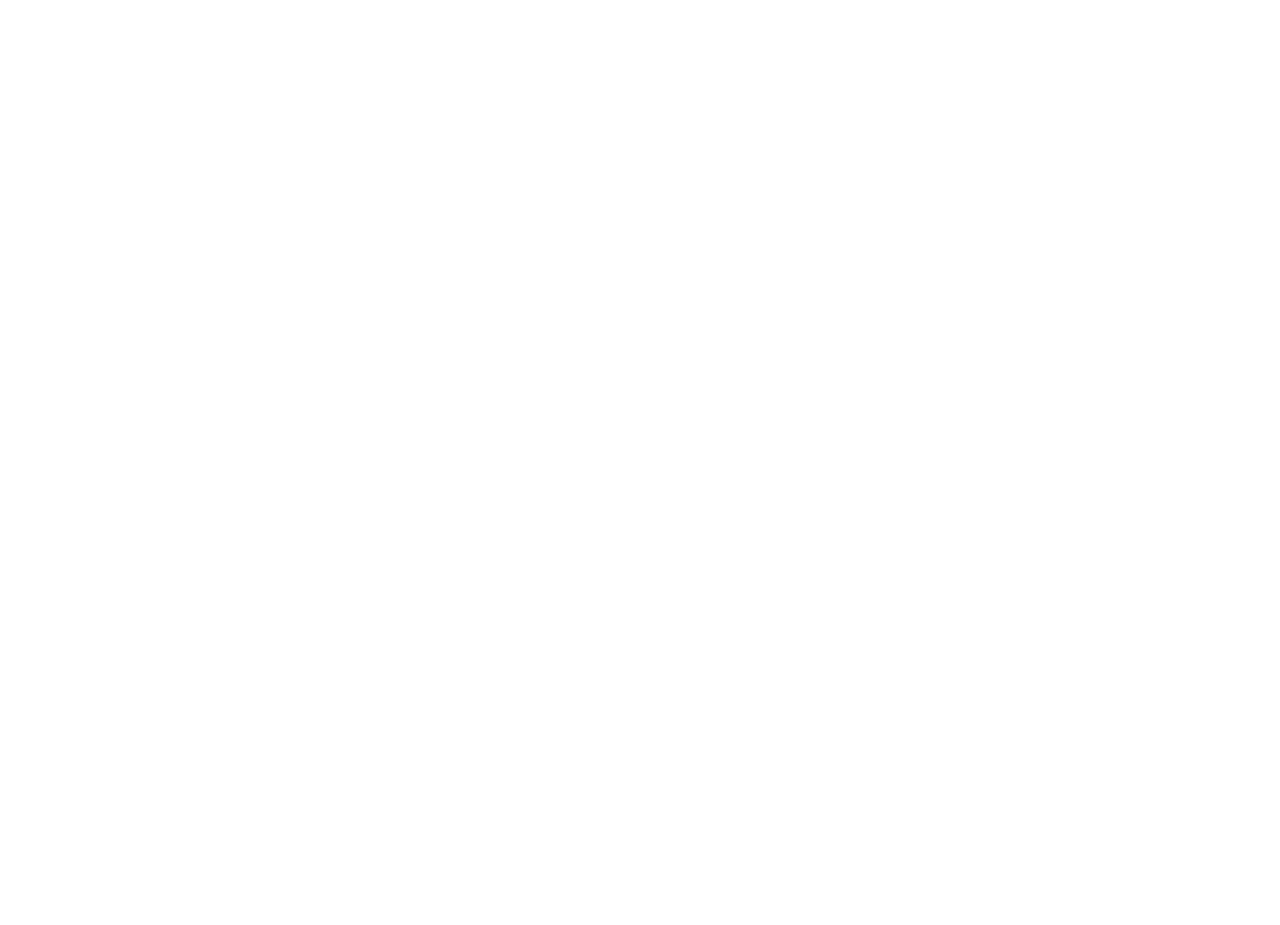
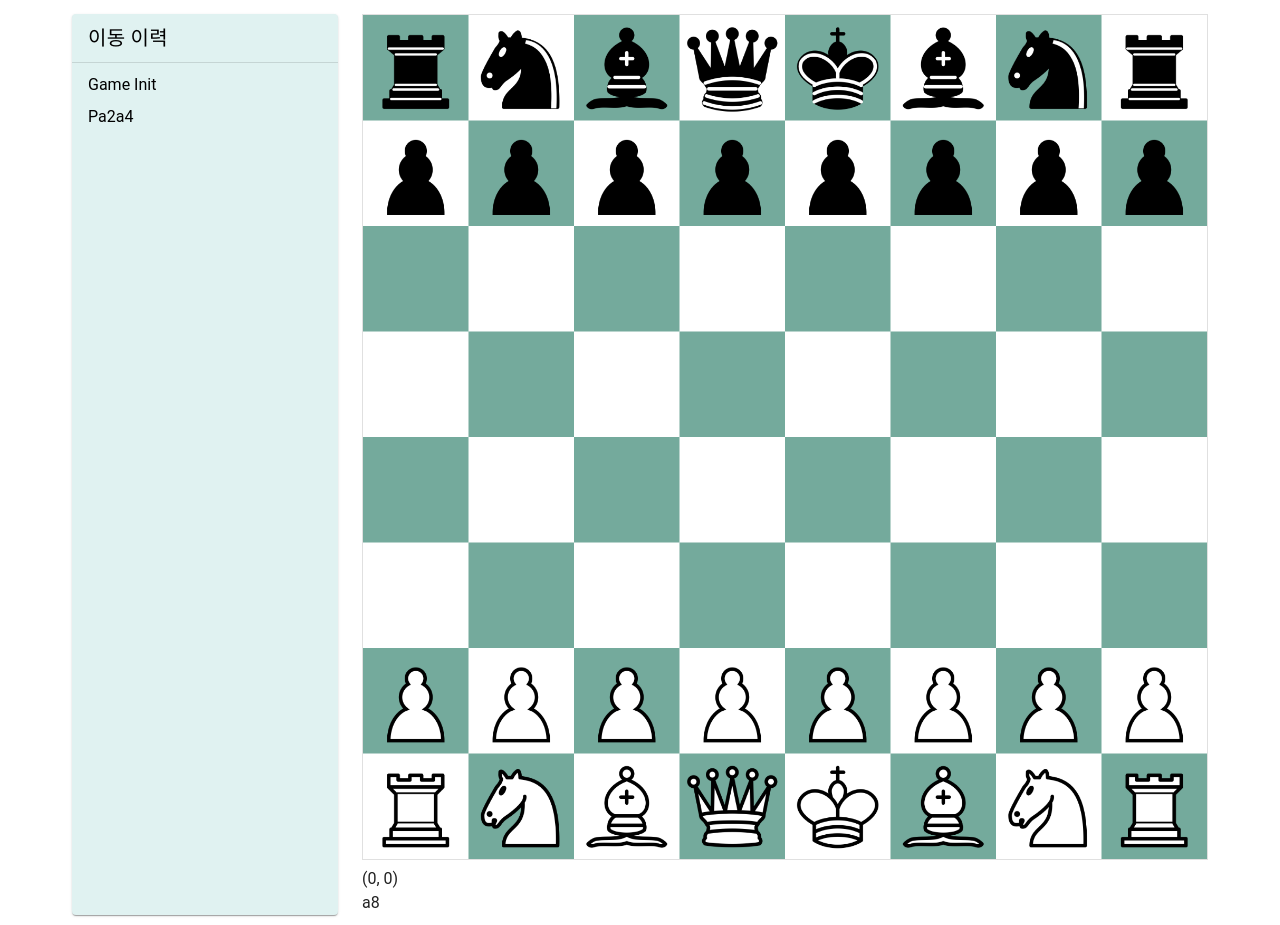
Before and after one commit to yareach8345/chaotic-chess-frontend, a Nuxt app: page / in a window 1280 px wide. Shown: the part 247-1172 px from the top of the page. Before the commit the page ends 800 px from the top, so only its background shows below. Built offline with nearby package versions, Linux system fonts and the light colour scheme.

Commit message:
feat: 체스 게임 레이아웃 추가

```diff
--- a/components/chess-board.vue
+++ /dev/null
@@ -1,54 +0,0 @@
-<script setup lang="ts">
-interface Props {
-  blackCellColor: string,
-  whiteCellColor: string,
-  pieces: string[]
-}
-
-const props = withDefaults(defineProps<Props>(), {
-  blackCellColor: "black",
-  whiteCellColor: "white",
-})
-
-const canvas = ref<HTMLCanvasElement>();
-
-const canvasRect = computed(() => canvas.value?.getBoundingClientRect())
-
-onMounted(() => {
-  const a = canvas.value!.getContext("2d")!
-
-  for(let y = 0; y < 8; y++) {
-    for(let x = 0; x < 8; x++) {
-      a.fillStyle = (y % 2 == 0) !== (x % 2 == 0) ? props.blackCellColor : props.whiteCellColor
-      a.fillRect(x * 100, y * 100, 100, 100)
-      a.stroke()
-    }
-  }
-})
-
-const position = reactive({ x: 0, y: 0 })
-const cell = computed(() => {
-  const row = 8 - position.y
-  const col = String.fromCharCode(position.x + 'A'.charCodeAt(0))
-  return `${col}${row}`
-})
-
-const canvasClick = (e: MouseEvent) => {
-  const x = Math.floor(e.offsetX / canvasRect.value?.width! * 8)
-  const y = Math.floor(e.offsetY / canvasRect.value?.height! * 8)
-  position.x = x
-  position.y = y
-}
-</script>
-
-<template>
-  <canvas ref="canvas" class="w-75" width="800" height="800" @click="canvasClick"/>
-  <div>
-    ({{position.x}}, {{position.y}})<br>
-    {{cell}}
-  </div>
-</template>
-
-<style scoped>
-
-</style>
--- /dev/null
+++ b/components/chessBoard.vue
@@ -0,0 +1,72 @@
+<script setup lang="ts">
+import { useChessStore } from "~/stores/chessStore";
+import type {Square} from "chess.js";
+
+function pointToSquare(x: number, y: number) {
+  const row = 8 - y
+  const col = String.fromCharCode(x + 'a'.charCodeAt(0))
+  return `${col}${row}`
+}
+
+interface Props {
+  blackCellColor?: string,
+  whiteCellColor?: string,
+}
+
+const props = withDefaults(defineProps<Props>(), {
+  blackCellColor: "white",
+  whiteCellColor: "#74AA9C",
+})
+
+const cellSize = 200
+const boardImageSize = cellSize * 8
+
+const chessStore = useChessStore()
+
+const canvas = ref<HTMLCanvasElement>();
+
+const canvasRect = computed(() => canvas.value?.getBoundingClientRect())
+
+onMounted(() => {
+  const chessCanvas = canvas.value!.getContext("2d")!
+
+  for(let y = 0; y < 8; y++) {
+    for(let x = 0; x < 8; x++) {
+      chessCanvas.fillStyle = (y % 2 == 0) !== (x % 2 == 0) ? props.blackCellColor! : props.whiteCellColor!
+      chessCanvas.fillRect(x * cellSize, y * cellSize, cellSize, cellSize)
+      chessCanvas.stroke()
+
+      const piece = chessStore.getPieceAtSquare(pointToSquare(x, y) as Square)
+      if(piece != undefined) {
+        const img = new Image()
+        img.src = `/piece_images/${piece.color}${piece.type}.png`
+        img.onload = () => {
+          chessCanvas.drawImage(img, x * cellSize, y * cellSize, cellSize, cellSize)
+        }
+      }
+    }
+  }
+})
+
+const position = reactive({ x: 0, y: 0 })
+const cell = computed( () => pointToSquare(position.x, position.y) )
+
+const canvasClick = (e: MouseEvent) => {
+  const x = Math.floor(e.offsetX / canvasRect.value?.width! * 8)
+  const y = Math.floor(e.offsetY / canvasRect.value?.height! * 8)
+  position.x = x
+  position.y = y
+}
+</script>
+
+<template>
+  <canvas ref="canvas" class="w-100 border-thin" :width="boardImageSize" :height="boardImageSize" @click="canvasClick"/>
+  <div>
+    ({{position.x}}, {{position.y}})<br>
+    {{cell}}
+  </div>
+</template>
+
+<style scoped>
+
+</style>
--- /dev/null
+++ b/components/chessGameLayout.vue
@@ -0,0 +1,20 @@
+<script setup lang="ts">
+
+</script>
+
+<template>
+  <v-container class="w-100">
+    <v-row>
+      <v-col cols="3">
+        <moving-history-list />
+      </v-col>
+      <v-col cols="9">
+        <chess-board />
+      </v-col>
+    </v-row>
+  </v-container>
+</template>
+
+<style scoped>
+
+</style>
--- /dev/null
+++ b/components/movingHistoryList.vue
@@ -0,0 +1,16 @@
+<script setup lang="ts">
+
+</script>
+
+<template>
+  <v-card color="teal-lighten-5" class="h-100">
+    <v-card-title>이동 이력</v-card-title>
+    <v-divider/>
+    <v-card-item class="pb-1">Game Init</v-card-item>
+    <v-card-item class="py-1">Pa2a4</v-card-item>
+  </v-card>
+</template>
+
+<style scoped>
+
+</style>
--- /dev/null
+++ b/pages/index.vue
@@ -0,0 +1,26 @@
+<script setup lang="ts">
+  const messageFromAI = ref("")
+
+  if(import.meta.client) {
+    let count = 0
+    setInterval(() => {
+      count += 1
+      if(count % 2 == 0) {
+        messageFromAI.value = ""
+      } else {
+        messageFromAI.value = `test message ${count}`
+      }
+    }, 1000)
+  }
+</script>
+
+<template>
+  <v-sheet>
+    <gpt :message="messageFromAI"/>
+    <chess-game-layout/>
+  </v-sheet>
+</template>
+
+<style scoped>
+
+</style>
```
